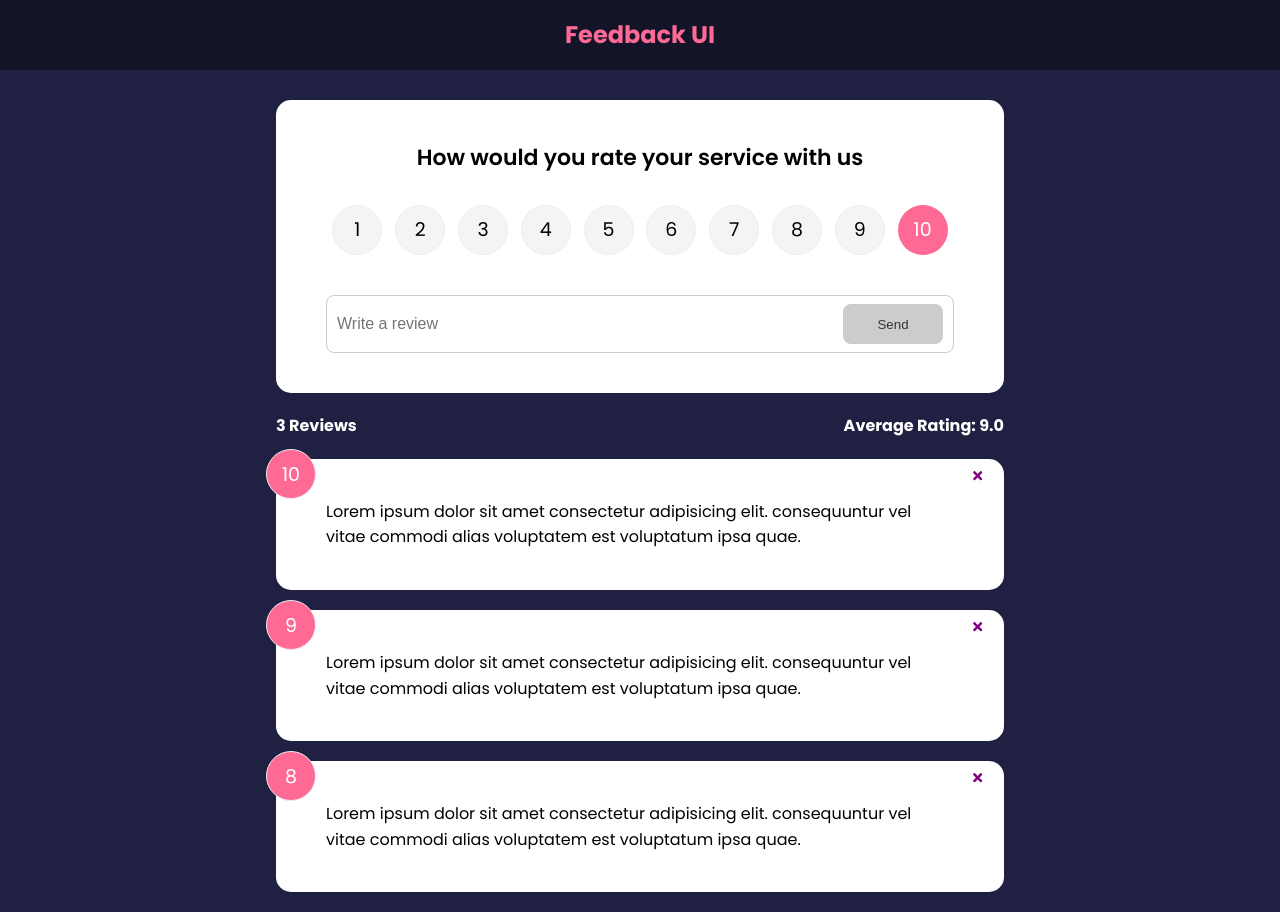
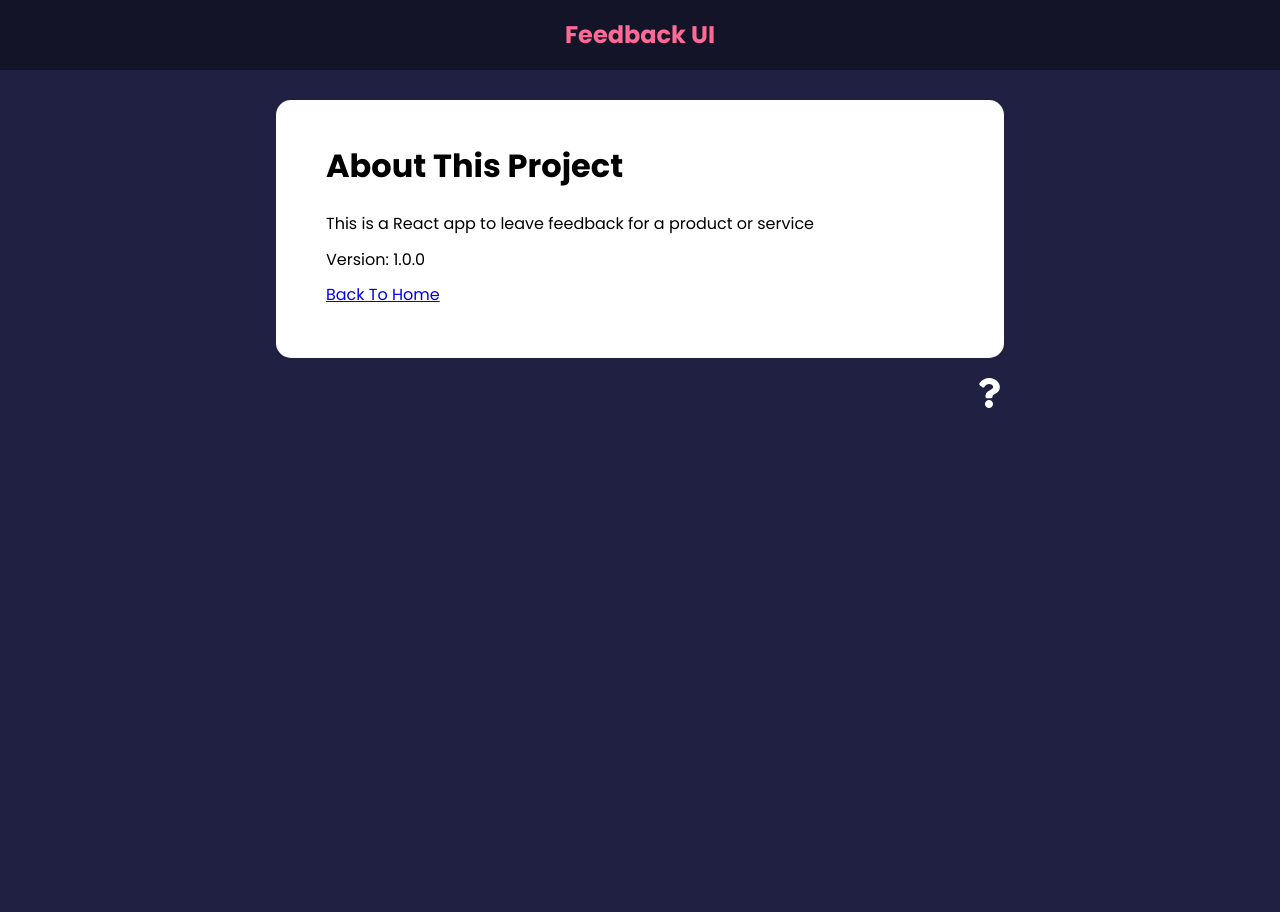
Before and after one commit to Princess-Morris/Feedback-App, a React (Create React App) app: page /about in a window 1280 px wide. After the commit the page ends 800 px from the top, so only its background shows below. Built offline with nearby package versions, Linux system fonts and the light colour scheme.

Commit message:
added router

```diff
--- a/package.json
+++ b/package.json
@@ -6,10 +6,13 @@
     "@testing-library/jest-dom": "^5.17.0",
     "@testing-library/react": "^13.4.0",
     "@testing-library/user-event": "^13.5.0",
+    "framer-motion": "^4.1.17",
     "react": "^18.2.0",
     "react-dom": "^18.2.0",
     "react-icons": "^4.12.0",
+    "react-router-dom": "^6.21.0",
     "react-scripts": "5.0.1",
+    "uuid": "^9.0.1",
     "web-vitals": "^2.1.4"
   },
   "scripts": {
--- a/src/App.js
+++ b/src/App.js
@@ -1,9 +1,13 @@
+import {v4 as uuidv4} from 'uuid'
+import {BrowserRouter as Router, Route, Routes} from 'react-router-dom'
 import { useState } from "react";
 import Header from "./components/Header";
 import FeedbackData from "./data/FeedbackData";
 import FeedbackList from "./components/FeedbackList";
 import FeedbackStats from "./components/FeedbackStats";
 import FeedbackForm from "./components/FeedbackForm";
+import AboutPage from './pages/AboutPage';
+import AboutIconLink from './components/AboutIconLink';
 
 function App() {
   const [feedback, setFeedback] = useState(FeedbackData)
@@ -14,17 +18,37 @@
     }
   }
 
+  const addFeedback = (newFeedback) => {
+    newFeedback.id = uuidv4()
+     setFeedback([newFeedback, ...feedback])
+  }
+
   return (
-    <>
+    <Router>
     <Header />
    <div className="container">
-    <FeedbackForm />
+    <Routes>
+    <Route exact path='/'
+    element={
+      <>
+       <FeedbackForm
+    handleAdd={addFeedback}
+     />
     <FeedbackStats feedback={feedback} />
     <FeedbackList feedback={feedback}
     handleDelete={deleteFeedbck}
      />
+      </>
+    }
+    >
+
+     </Route>
+     <Route path='/about' element={<AboutPage />} />
+     </Routes>
+
+     <AboutIconLink />
    </div>
-   </>
+   </Router>
   );
 }
 
--- /dev/null
+++ b/src/components/AboutIconLink.jsx
@@ -0,0 +1,15 @@
+import { FaQuestion } from "react-icons/fa";
+import { Link } from "react-router-dom";
+
+const AboutIconLink = () => {
+  return (
+    <div className="about-link">
+        <Link to="/about">
+          <FaQuestion size={30} />
+        </Link>
+
+    </div>
+  );
+}
+
+export default AboutIconLink;
--- a/src/components/FeedbackForm.jsx
+++ b/src/components/FeedbackForm.jsx
@@ -3,7 +3,7 @@
 import Button from "./shared/Button";
 import RatingSelect from "./RatingSelect";
 
-const FeedbackForm = () => {
+const FeedbackForm = ({handleAdd}) => {
 
   const [text, setText] = useState('')
   const [rating, setRating] = useState(10)
@@ -24,9 +24,23 @@
     setText(e.target.value)
   }
 
+  const handleSubmit = (e) => {
+    e.preventDefault()
+    if(text.trim().length > 10){
+      const newFeedback = {
+        text,
+        rating
+      }
+      handleAdd(newFeedback)
+
+      setText('')
+    }
+
+  }
+
   return (
     <Card>
-      <form>
+      <form onSubmit={handleSubmit}>
         <h2>How would you rate your service with us</h2>
         <RatingSelect select={(rating) => setRating(rating)} />
         <div className="input-group">
--- a/src/components/FeedbackList.jsx
+++ b/src/components/FeedbackList.jsx
@@ -1,3 +1,4 @@
+import {motion, AnimatePresence} from 'framer-motion'
 import PropTypes from 'prop-types';
 import FeedbackItem from "./FeedbackItem";
 
@@ -6,13 +7,32 @@
         return <p>No Feedback Yet</p>
     }
 
+  // return (
+  //   <div className="feedback-list">
+  //     {feedback.map((item) => (
+  //       <FeedbackItem key={item.id} item={item}
+  //       handleDelete={handleDelete }
+  //       />
+  //     ))}
+  //   </div>
+  // );
+
   return (
     <div className="feedback-list">
+      <AnimatePresence>
       {feedback.map((item) => (
+        <motion.div
+        key={item.id}
+        // initial={{opacity: 0}}
+        // animate={{opacity: 1}}
+        // exit={{opacity: 0}}
+        >
         <FeedbackItem key={item.id} item={item}
         handleDelete={handleDelete }
         />
+        </motion.div>
       ))}
+      </AnimatePresence>
     </div>
   );
 }
--- /dev/null
+++ b/src/pages/AboutPage.jsx
@@ -0,0 +1,21 @@
+import { Link } from "react-router-dom";
+import Card from "../components/shared/Card";
+
+const AboutPage = () => {
+  return (
+    <Card>
+    <div className="about">
+      <h1>About This Project</h1>
+      <p>This is a React app to leave feedback for a product or
+        service
+      </p>
+      <p>Version: 1.0.0</p>
+      <p>
+        <Link to="/">Back To Home</Link>
+      </p>
+    </div>
+    </Card>
+  );
+}
+
+export default AboutPage;
```
Also changed, not shown: 1 other file (tests, documents, lock files or other folders).
